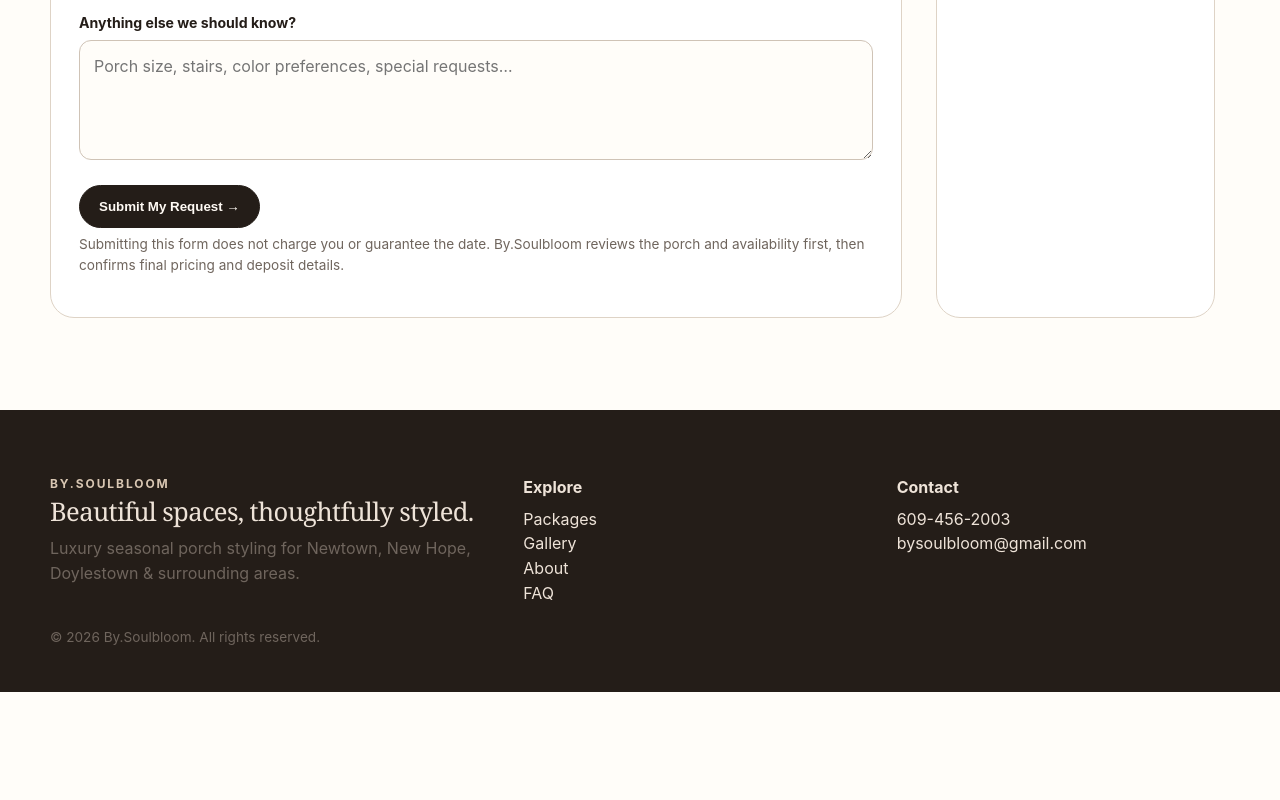
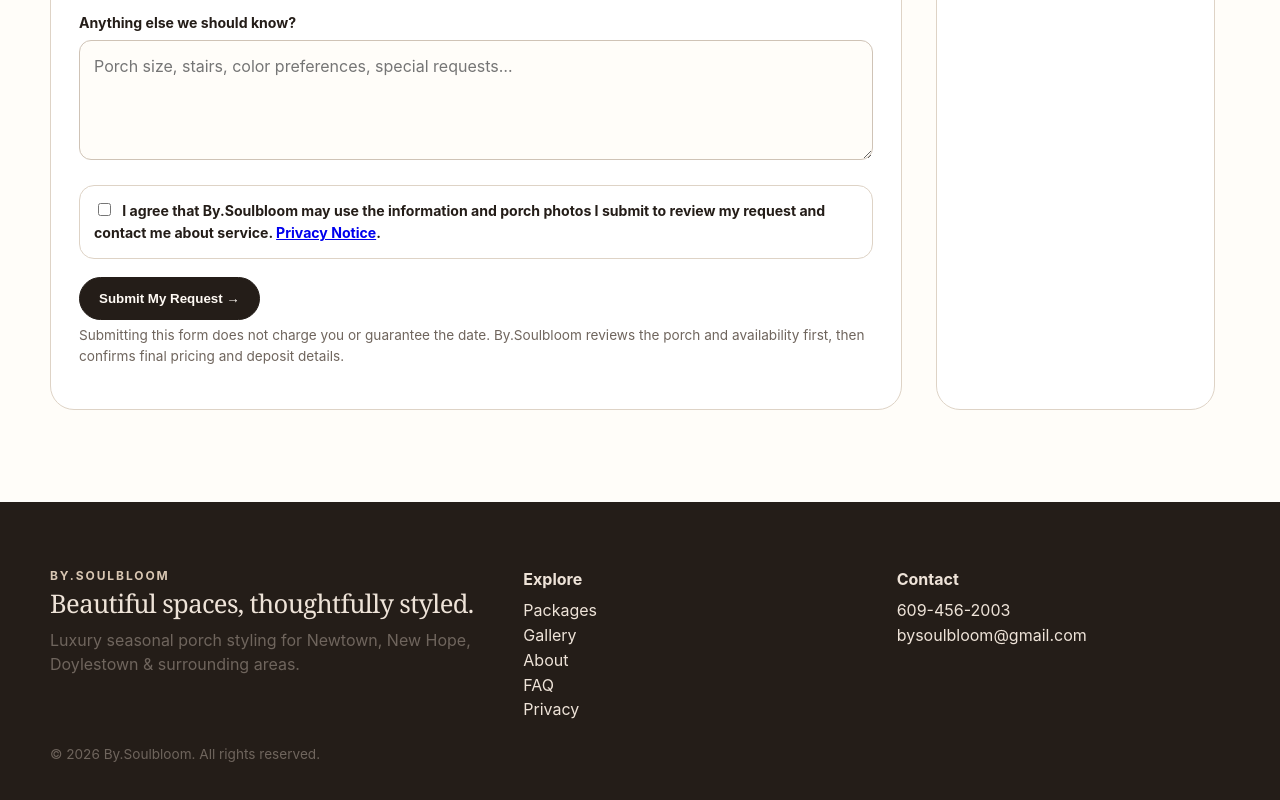
Before and after one commit to shempasha/bysoulbloom, a plain HTML site: page build.html in a window 1280 px wide. Shown: the part 2285-3085 px from the top of the page. Before the commit the page ends 2977 px from the top, so only its background shows below. Drawn offline with Linux system fonts and the light colour scheme.

Commit message:
Add privacy consent to porch request

```diff
--- a/build.html
+++ b/build.html
@@ -73,6 +73,9 @@
 <div class="field"><label>Email</label><input type="email" name="email" autocomplete="email" required></div>
 <div class="field"><label>Phone</label><input type="tel" name="phone" autocomplete="tel" required></div>
 <div class="field"><label>Anything else we should know?</label><textarea name="notes" placeholder="Porch size, stairs, color preferences, special requests…"></textarea></div>
+<div class="field">
+<label class="choice"><input type="checkbox" name="privacy-consent" value="agreed" required> I agree that By.Soulbloom may use the information and porch photos I submit to review my request and contact me about service. <a href="privacy.html" target="_blank" rel="noopener">Privacy Notice</a>.</label>
+</div>
 <button class="btn" type="submit">Submit My Request →</button>
 <p class="small muted">Submitting this form does not charge you or guarantee the date. By.Soulbloom reviews the porch and availability first, then confirms final pricing and deposit details.</p>
 </form>
@@ -82,7 +85,7 @@
 <script src="assets/builder.js"></script><footer class="footer"><div class="container">
 <div class="footer-grid">
 <div><div class="eyebrow" style="color:#d8c6b2">By.Soulbloom</div><h3>Beautiful spaces, thoughtfully styled.</h3><p class="muted">Luxury seasonal porch styling for Newtown, New Hope, Doylestown & surrounding areas.</p></div>
-<div><strong>Explore</strong><p><a href="packages.html">Packages</a><br><a href="gallery.html">Gallery</a><br><a href="about.html">About</a><br><a href="faq.html">FAQ</a></p></div>
+<div><strong>Explore</strong><p><a href="packages.html">Packages</a><br><a href="gallery.html">Gallery</a><br><a href="about.html">About</a><br><a href="faq.html">FAQ</a><br><a href="privacy.html">Privacy</a></p></div>
 <div><strong>Contact</strong><p><a href="tel:+16094562003">609-456-2003</a><br><a href="mailto:bysoulbloom@gmail.com">bysoulbloom@gmail.com</a></p></div>
 </div><p class="small muted">© 2026 By.Soulbloom. All rights reserved.</p>
 </div></footer></body></html>
```
